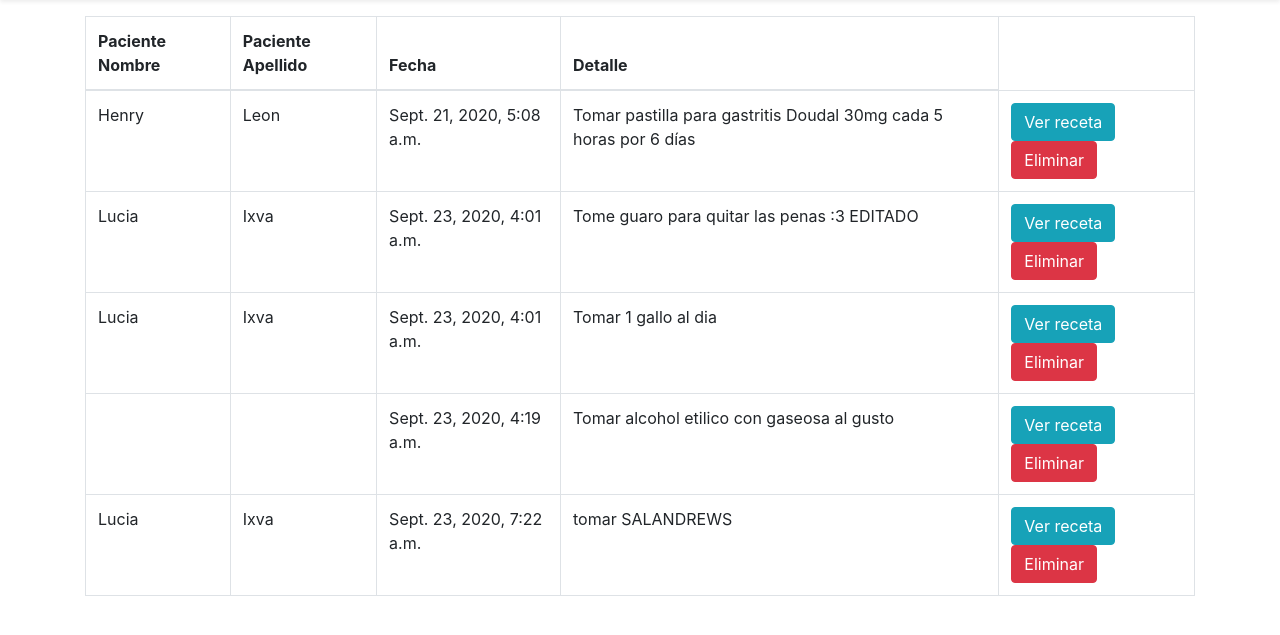
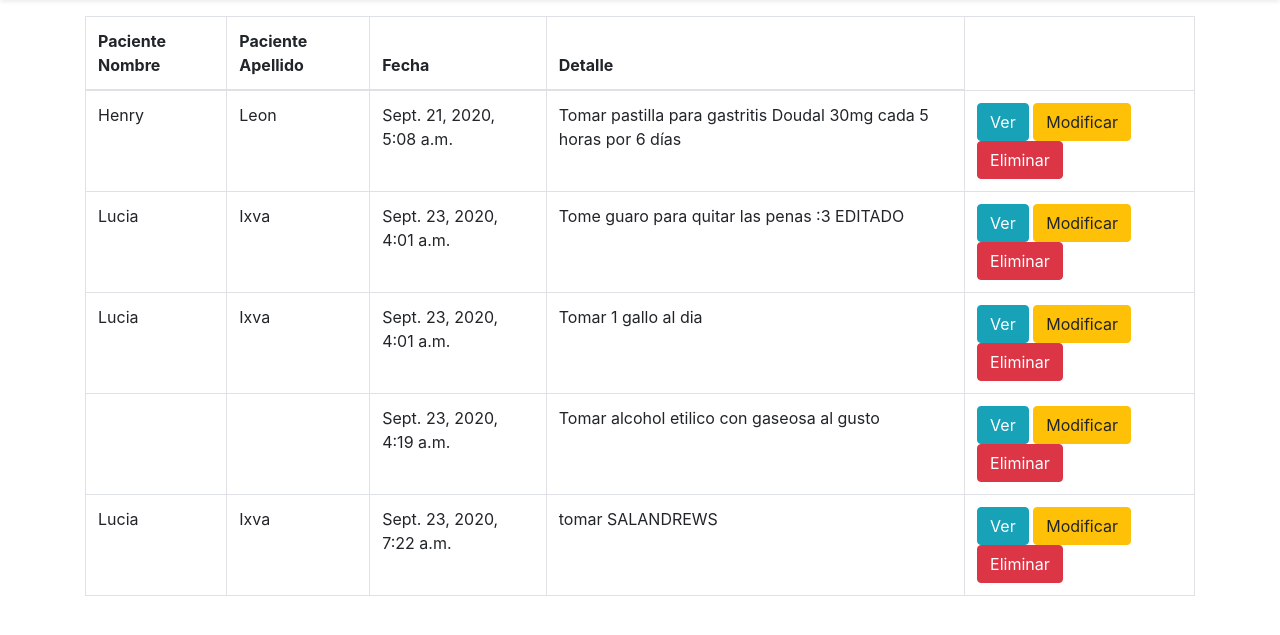
Before and after one commit to Analisis-y-Diseno-1/calendariocitas, a Django app: page /recetas/ in a window 1280 px wide. Shown: the part 73-708 px from the top of the page. Run offline with Django 3.2, Linux system fonts and the light colour scheme; data comes from the database, SQL or seed files in the repository; both versions use the stored data as it was after the commit; parts of the project's set-up code (start-up, migrations or seed data) failed here and were passed over; some libraries are stand-ins or nearby versions.

Commit message:
tarea de modificar recetas

```diff
--- a/cita/forms.py
+++ b/cita/forms.py
@@ -33,7 +33,7 @@ class RecetaForm(forms.ModelForm):
             'detalle_receta': 'Detalle de la Receta',
         }
         widgets = {
-            'detalle_receta': forms.Textarea(attrs={'class': 'form_control', 'cols': 15, 'rows': 3}),
+            'detalle_receta': forms.Textarea(attrs={'class': 'form_control', 'cols': 60, 'rows': 8}),
         }
 
 class recetaOffForm(forms.ModelForm):
--- a/pages/urls.py
+++ b/pages/urls.py
@@ -1,7 +1,7 @@
 from django.urls import path
 from anotacion.views import crear_anotacion,modificar_anotacion,listado_anotaciones, eliminar_anotacion, annotationCreate
 from users.views import listado_pacientes,modificar_paciente, ingresar_paciente, detalle_paciente
-from cita.views import appointment_create, appointment_update,appointment_delete,appointment_serve, RecetaCreate,ingresar_receta_off,eliminar_receta
+from cita.views import appointment_create, appointment_update,appointment_delete,appointment_serve, RecetaCreate,ingresar_receta_off,eliminar_receta, modificar_receta
 from .views import HomePageView, AppointmentsListView, AppointmentDetailView
 from .views import AppointmentCreate
 from .views import SearchResultsListView
@@ -18,7 +18,7 @@ urlpatterns = [
     path('crear_receta/<id>', RecetaCreate, name='crear_receta'),
     path('ingresar_receta_off/', ingresar_receta_off, name='anotacion'),
     path('eliminar_receta/<id>', eliminar_receta, name='eliminar_receta'),
-
+    path('modificar_receta/<id>', modificar_receta, name='modificar_receta'),
 
     # CITAS
     path('citas', AppointmentsListView.as_view(), name='citas'),
--- a/templates/citas/cita_detail.html
+++ b/templates/citas/cita_detail.html
@@ -85,7 +85,7 @@
                 <tr>
                     <td>{{ receta.detalle_receta }}</td>
                     <td>
-                        <a class="btn btn-primary" href="#">Modificar</a>
+                        <a class="btn btn-primary" href="{% url 'modificar_receta' receta.id %}">Modificar</a>
                         <a class="btn btn-danger mt-1" href="{% url 'eliminar_receta' receta.id %}">Eliminar</a>
                     </td>
                 </tr>
--- a/templates/recetas/recetas.html
+++ b/templates/recetas/recetas.html
@@ -22,7 +22,8 @@
             <td>{{receta.fecha}}</td>
             <td>{{receta.detalle_receta}}</td>
             <td>
-              <a href={{receta.get_absolute_url}} class="btn btn-info">Ver receta</a>
+              <a href={{receta.get_absolute_url}} class="btn btn-info">Ver</a>
+              <a href="{% url 'modificar_receta' receta.pk %}" class="btn btn-warning">Modificar</a>
               <a class="btn btn-danger" href="{% url 'eliminar_receta' receta.pk %}">Eliminar</a>
             </td>
         </div>
```
Also changed, not shown: cita/views.py (+11 -0 lines), db.sqlite3.
